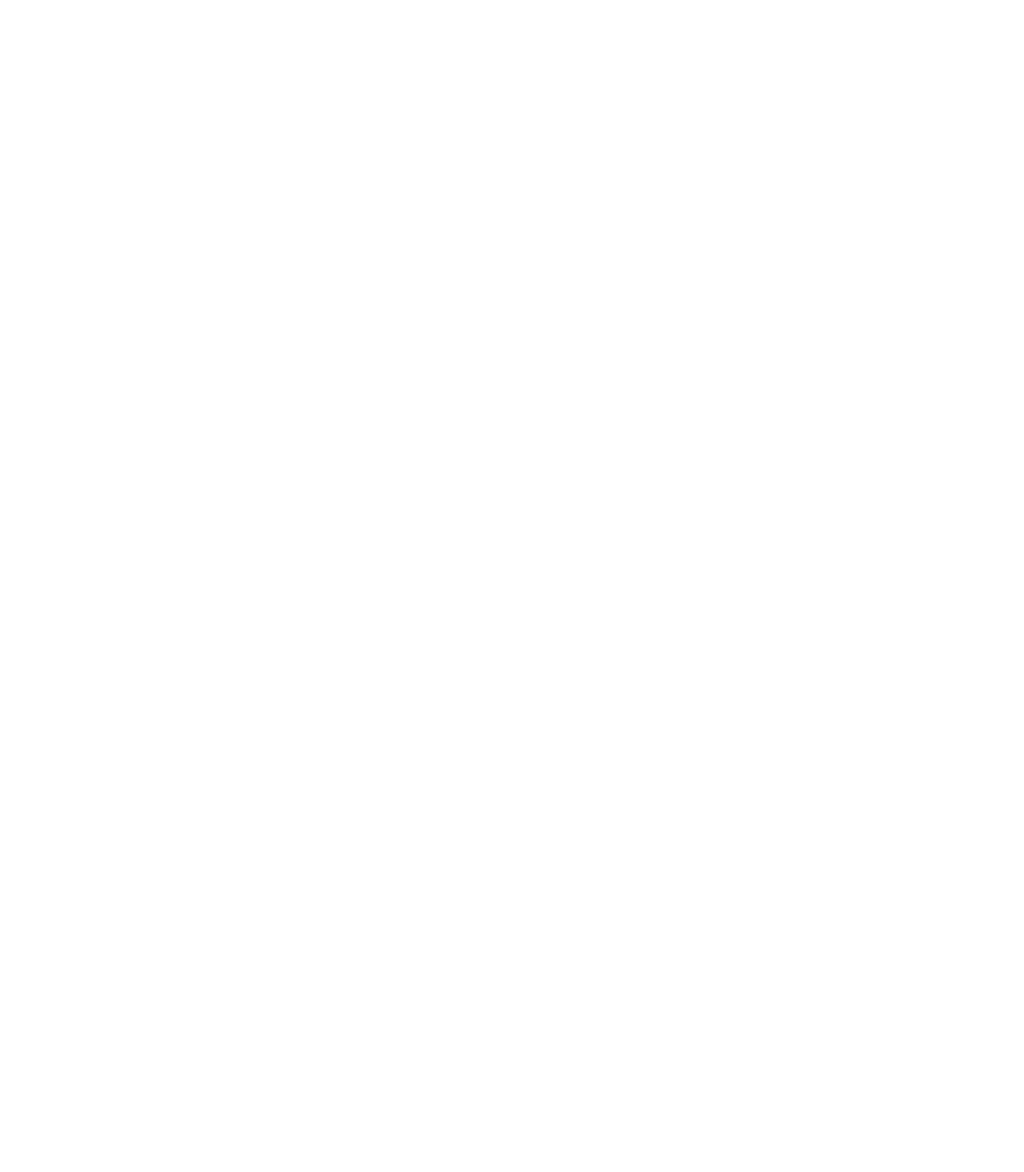
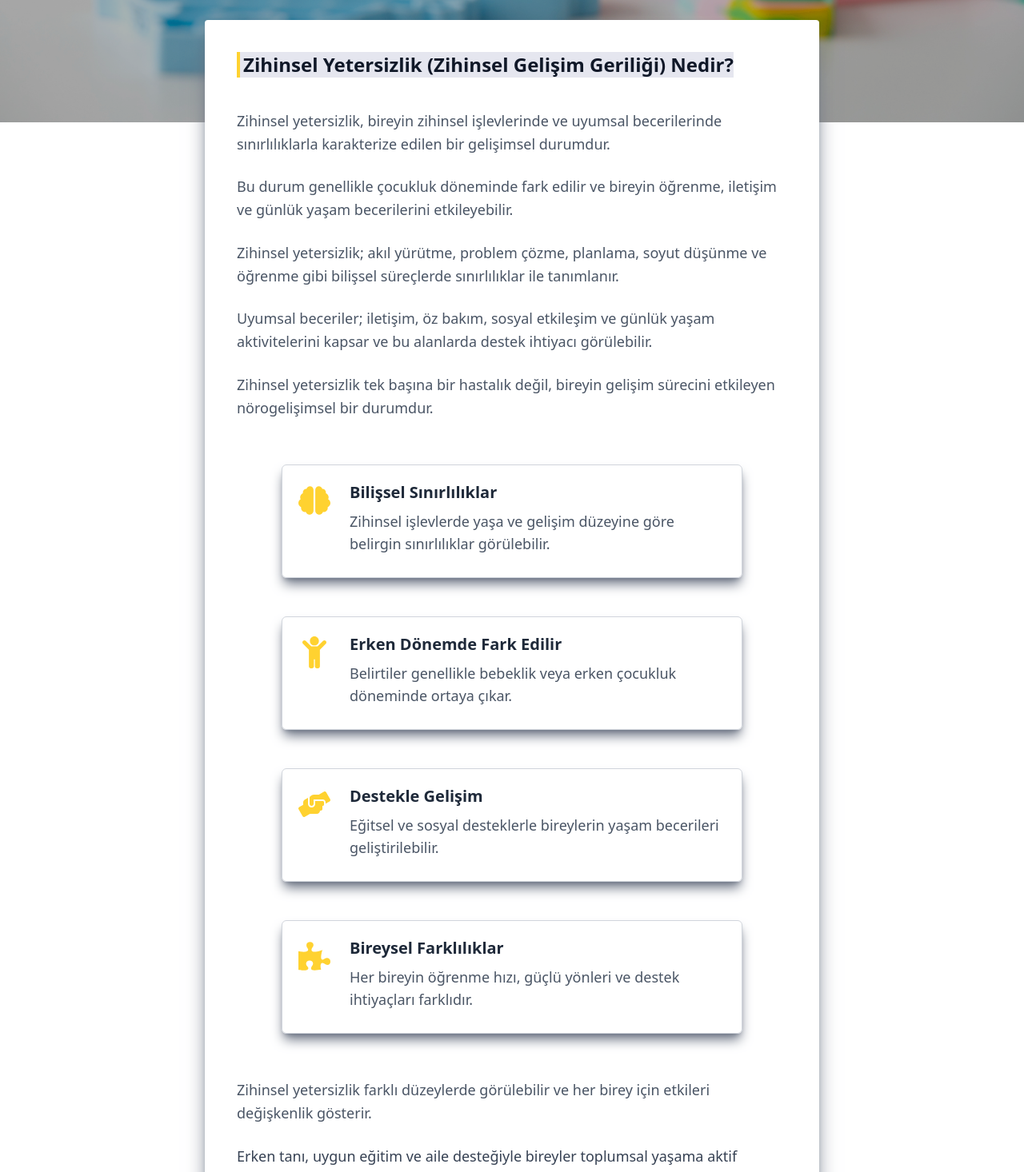
Before and after one commit to furkansylu97/OzelFidanlarOzelEgitimVeRehabilitasyon, a React (Vite) app in the folder OzelFidanlar/: page /trainings/intellectual-disability in a window 1280 px wide. Before the commit this address had no page. Shown: the part 859-2325 px from the top of the page at 80% size. Before the commit the page ends 800 px from the top, so only its background shows below. Built offline with nearby package versions, Linux system fonts and the light colour scheme.

Commit message:
feat: add intellectual disability detail page with reusable content structure

```diff
--- /dev/null
+++ b/OzelFidanlar/src/features/home/data/IntellectualDisability/intellectualDisability.ts
@@ -0,0 +1,59 @@
+import { FaBrain, FaChild, FaHandsHelping, FaPuzzlePiece } from "react-icons/fa";
+
+export const intellectualDisability = {
+  hero: {
+    title: "Zihinsel Yetersizlik (Zihinsel Gelişim Geriliği) Nedir?",
+    imageAlt: "Zihinsel Yetersizlik",
+  },
+
+  intro: [
+    "Zihinsel yetersizlik, bireyin zihinsel işlevlerinde ve uyumsal becerilerinde sınırlılıklarla karakterize edilen bir gelişimsel durumdur.",
+    "Bu durum genellikle çocukluk döneminde fark edilir ve bireyin öğrenme, iletişim ve günlük yaşam becerilerini etkileyebilir.",
+  ],
+
+  paragraphs: [
+    `
+    Zihinsel yetersizlik; akıl yürütme, problem çözme,
+    planlama, soyut düşünme ve öğrenme gibi
+    bilişsel süreçlerde sınırlılıklar ile tanımlanır.
+    `,
+    `
+    Uyumsal beceriler; iletişim, öz bakım,
+    sosyal etkileşim ve günlük yaşam aktivitelerini
+    kapsar ve bu alanlarda destek ihtiyacı görülebilir.
+    `,
+    `
+    Zihinsel yetersizlik tek başına bir hastalık değil,
+    bireyin gelişim sürecini etkileyen
+    nörogelişimsel bir durumdur.
+    `,
+  ],
+
+  highlights: [
+    {
+      icon: FaBrain,
+      title: "Bilişsel Sınırlılıklar",
+      text: "Zihinsel işlevlerde yaşa ve gelişim düzeyine göre belirgin sınırlılıklar görülebilir.",
+    },
+    {
+      icon: FaChild,
+      title: "Erken Dönemde Fark Edilir",
+      text: "Belirtiler genellikle bebeklik veya erken çocukluk döneminde ortaya çıkar.",
+    },
+    {
+      icon: FaHandsHelping,
+      title: "Destekle Gelişim",
+      text: "Eğitsel ve sosyal desteklerle bireylerin yaşam becerileri geliştirilebilir.",
+    },
+    {
+      icon: FaPuzzlePiece,
+      title: "Bireysel Farklılıklar",
+      text: "Her bireyin öğrenme hızı, güçlü yönleri ve destek ihtiyaçları farklıdır.",
+    },
+  ],
+
+  closing: [
+    "Zihinsel yetersizlik farklı düzeylerde görülebilir ve her birey için etkileri değişkenlik gösterir.",
+    "Erken tanı, uygun eğitim ve aile desteğiyle bireyler toplumsal yaşama aktif şekilde katılabilir.",
+  ],
+};
--- /dev/null
+++ b/OzelFidanlar/src/features/home/pages/intellectual-disability-page/IntellectualDisabilityPage.tsx
@@ -0,0 +1,12 @@
+import IntellectualDisabilitySection from "../../sections/IntellectualDisability/IntellectualDisabilitySection";
+
+const IntellectualDisabilityPage = () => {
+  return (
+    <>
+      <IntellectualDisabilitySection />
+      <section aria-hidden className="h-24" />
+    </>
+  );
+};
+
+export default IntellectualDisabilityPage;
--- /dev/null
+++ b/OzelFidanlar/src/features/home/sections/IntellectualDisability/IntellectualDisabilitySection.tsx
@@ -0,0 +1,80 @@
+import React from "react";
+import intellectualDisabilityImage from "../../../../assets/images/home/hero/slide-6.jpg";
+import { intellectualDisability } from "../../data/IntellectualDisability/intellectualDisability";
+
+const IntellectualDisabilitySection: React.FC = () => {
+  const { hero, intro, paragraphs, highlights, closing } =
+    intellectualDisability;
+
+  return (
+    <section className="relative w-full">
+      <div className="relative w-full overflow-hidden">
+        <img
+          src={intellectualDisabilityImage}
+          alt={hero.imageAlt}
+          className="h-[calc(var(--viewport-height)*0.7)] w-full object-cover"
+        />
+        <div className="absolute inset-0 bg-black/30" />
+      </div>
+
+      <div className="relative -mt-32 flex justify-center">
+        <div className="w-full max-w-3xl rounded-sm bg-white p-10 shadow-xl shadow-gray-500">
+          <h2 className="mb-10 inline-block border-l-4 border-amber-300 bg-[#001064]/10 pl-1 text-2xl font-bold text-gray-900">
+            {hero.title}
+          </h2>
+
+          <div className="space-y-6 text-lg leading-relaxed text-gray-600">
+            {intro.map((text, i) => (
+              <p key={i}>{text}</p>
+            ))}
+          </div>
+
+          <div className="mt-6 space-y-6 text-lg leading-relaxed text-gray-600">
+            {paragraphs.map((text, i) => (
+              <p key={i}>{text}</p>
+            ))}
+          </div>
+
+          <div className="flex items-center justify-center">
+            <div className="my-14 grid grid-cols-1 gap-12">
+              {highlights.map((item, i) => {
+                const Icon = item.icon;
+                return (
+                  <div
+                    key={i}
+                    className="group flex max-w-xl gap-4 rounded-md border border-gray-300 p-5 shadow-lg shadow-gray-500 transition-all duration-300 hover:-translate-y-1 hover:shadow-xl"
+                  >
+                    <div className="mt-1 text-amber-300 transition-colors duration-300 group-hover:text-[#001064]">
+                      <Icon className="h-10 w-10 transition-transform group-hover:scale-110" />
+                    </div>
+                    <div className="px-2">
+                      <h2 className="text-xl font-semibold text-gray-800">
+                        {item.title}
+                      </h2>
+                      <p className="my-2 text-lg text-gray-600">{item.text}</p>
+                    </div>
+                  </div>
+                );
+              })}
+            </div>
+          </div>
+
+          <div className="space-y-6 text-lg leading-relaxed text-gray-600">
+            {closing.map((text, i) => (
+              <p
+                key={i}
+                className={
+                  i === closing.length - 1 ? "font-medium text-gray-700" : ""
+                }
+              >
+                {text}
+              </p>
+            ))}
+          </div>
+        </div>
+      </div>
+    </section>
+  );
+};
+
+export default IntellectualDisabilitySection;
--- a/OzelFidanlar/src/router/AppRouter.tsx
+++ b/OzelFidanlar/src/router/AppRouter.tsx
@@ -17,6 +17,7 @@ import AutismSpectrumDisorderWhatIsPage from "../features/home/pages/autism-spec
 import AutismSpectrumDisorderSymptomsPage from "../features/home/pages/autism-spectrum-disorder-symptoms-page/AutismSpectrumDisorderSymptomsPage";
 import AutismSpectrumDisorderCausesPage from "../features/home/pages/autism-spectrum-disorder-causes-page/AutismSpectrumDisorderCausesPage";
 import AttentionDeficitHyperactivityDisorderPage from "../features/home/pages/attention-deficit-hyperactivity-disorder-page/AttentionDeficitHyperactivityDisorderPage";
+import IntellectualDisabilityPage from "../features/home/pages/intellectual-disability-page/IntellectualDisabilityPage";
 
 export const router = createBrowserRouter([
   {
@@ -114,6 +115,10 @@ export const router = createBrowserRouter([
             path: "adhd",
             element: <AttentionDeficitHyperactivityDisorderPage />,
           },
+          {
+            path: "intellectual-disability",
+            element: <IntellectualDisabilityPage />,
+          },
         ],
       },
     ],
```
